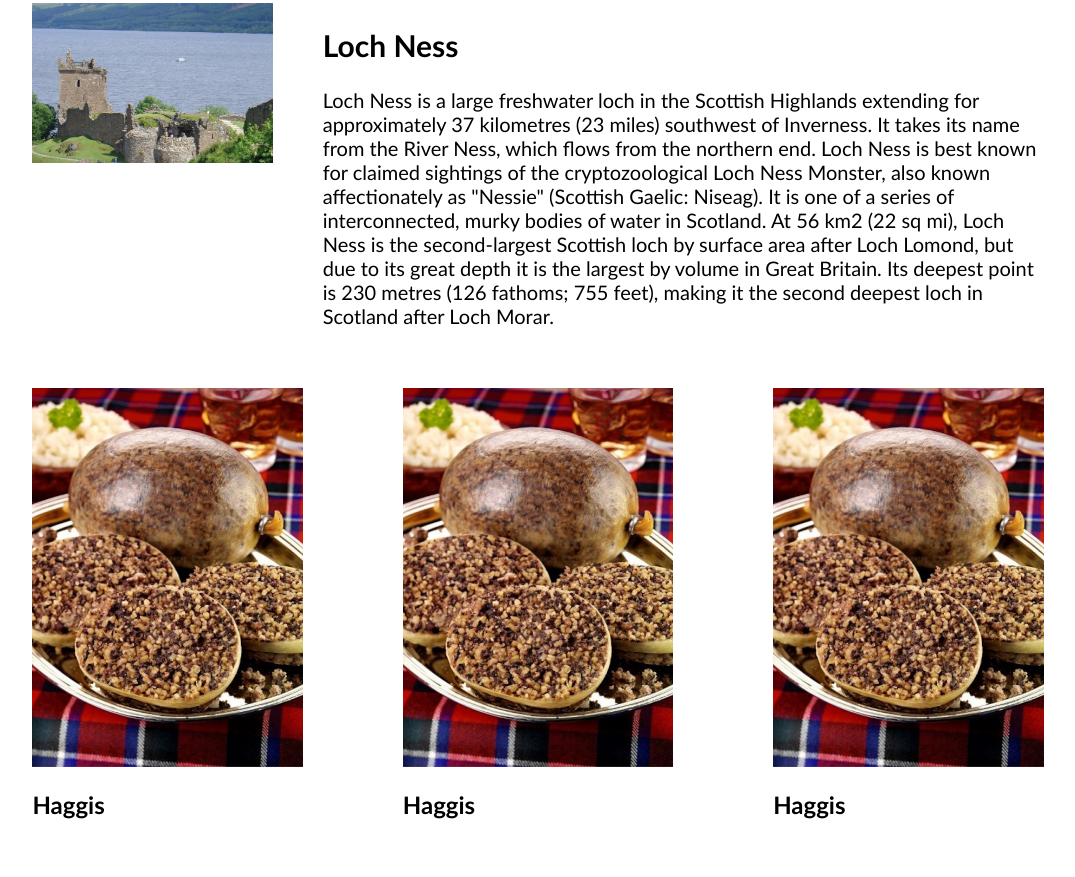
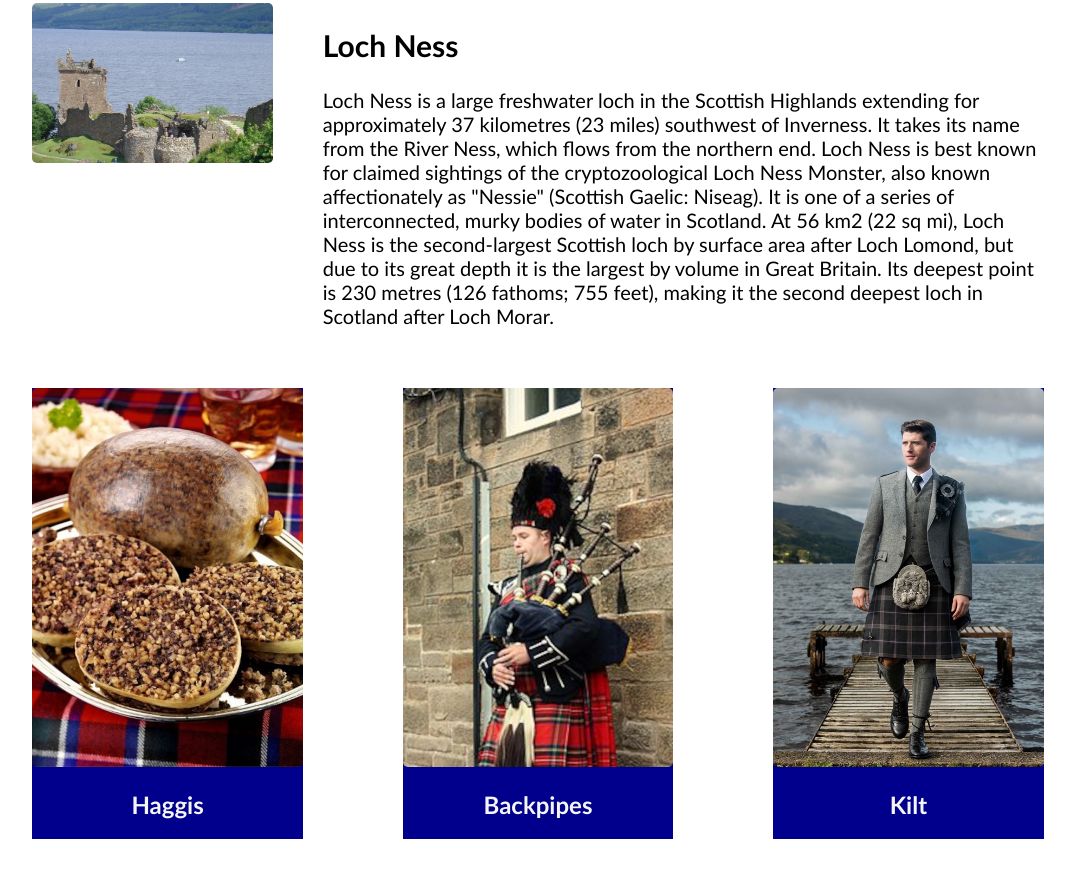
Before and after one commit to DidiisdaGOAT/MyScotlandResources, a plain HTML site: page index.html in a window 1280 px wide. Shown: the part 1121-1998 px from the top of the page, without its empty margins (102-1177 px from the left). Before the commit the page ends 1968 px from the top, so only its background shows below. Drawn offline with Linux system fonts and the light colour scheme.

Commit message:
other two photos

```diff
--- a/index.html
+++ b/index.html
@@ -47,15 +47,15 @@
         <section class="three-column">
             <div class="card">
                 <img src="./images/haggis.jpg" alt="Haggis">
-                <h2 class="'card-text"> Haggis</h2>
+                <h2 class="card-text"> Haggis</h2>
             </div>
              <div class="card">
-                <img src="./images/haggis.jpg" alt="Haggis">
-                <h2 class="'card-text"> Haggis</h2>
+                <img src="./images/bagpipes.jpg" alt="Bagpipes">
+                <h2 class="card-text">Backpipes</h2>
             </div>
              <div class="card">
-                <img src="./images/haggis.jpg" alt="Haggis">
-                <h2 class="'card-text"> Haggis</h2>
+                <img src="./images/kilt.jpg" alt="Kilt">
+                <h2 class="card-text"> Kilt</h2>
             </div>
         </section>
     </body>
--- a/style.css
+++ b/style.css
@@ -4,6 +4,7 @@
 }
 img{
     width: 100%;
+    border-radius: 5px;
 }
 
 .hero-image{
@@ -42,4 +43,16 @@ img{
     width: 80%;
     margin: auto;
     margin-top: 40px;
+    margin-bottom: 50px;
 }
+
+
+
+.card{
+    background-color: rgb(0,0,140);
+}
+
+.card-text{
+    text-align: center;
+    color: whitesmoke;
+}
```
